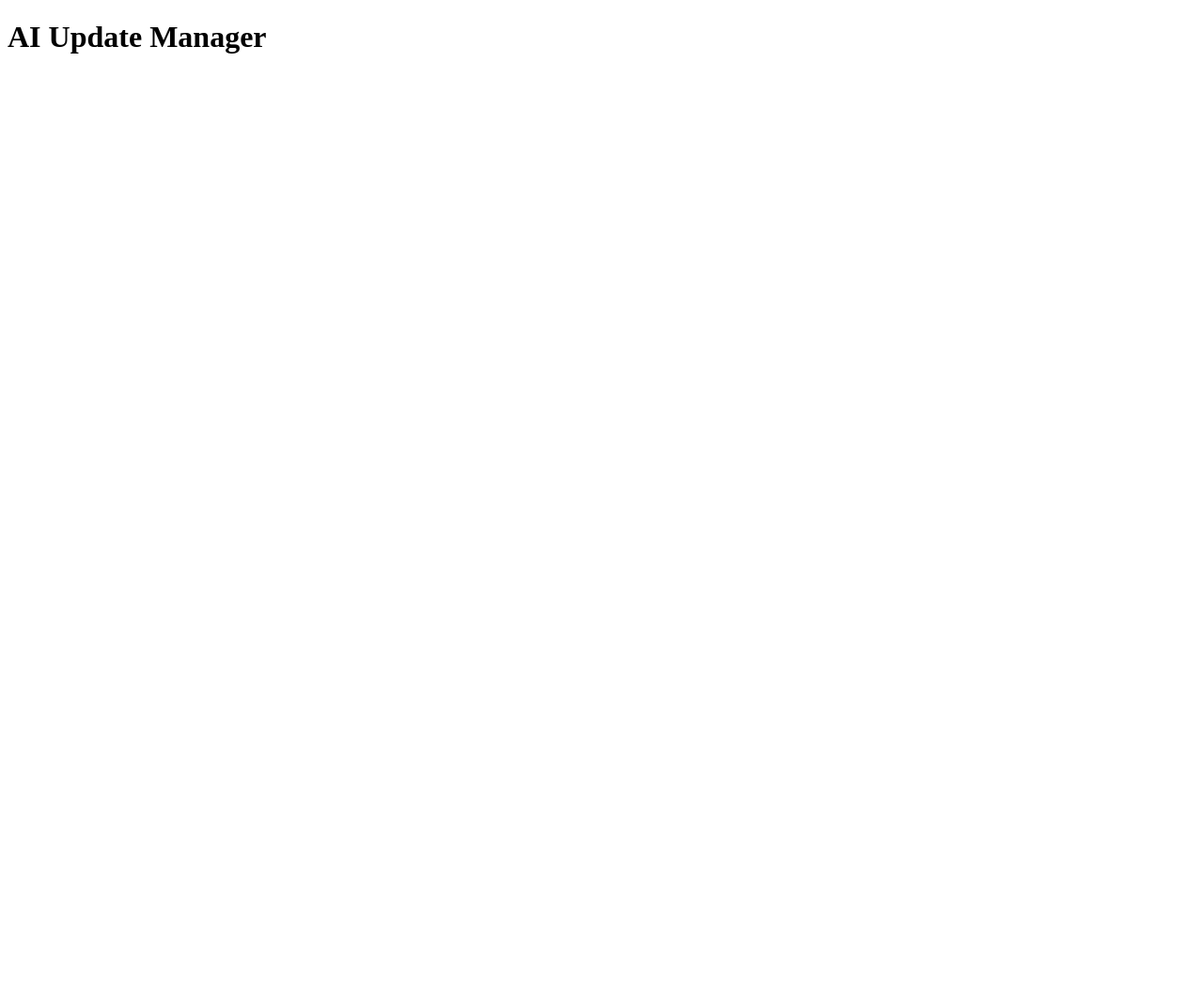
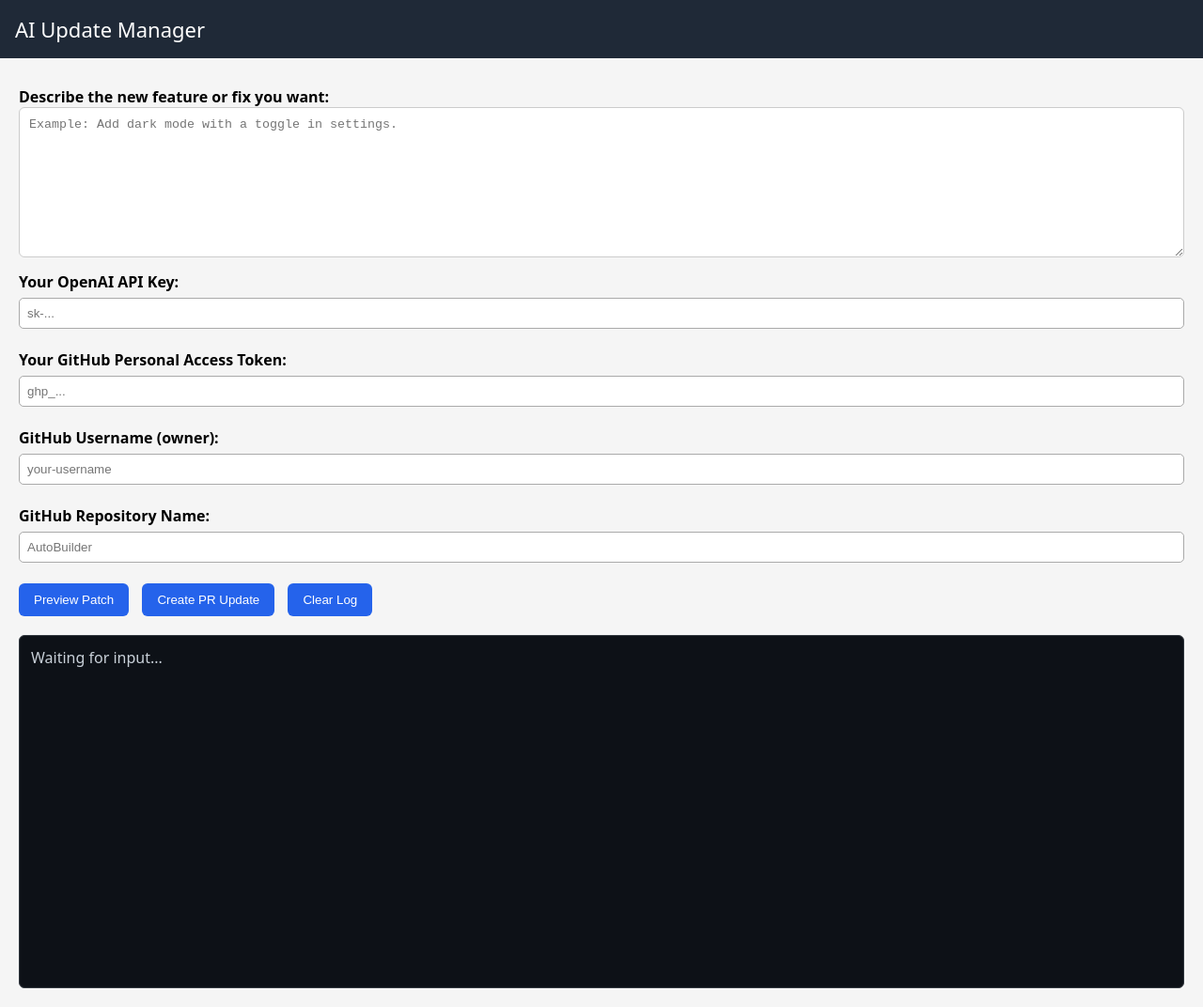
Before and after one commit to rrlerr/AutoBuilder, a plain HTML site: page electron-app/public/update-panel.html in a window 1280 px wide. Shown: the whole page at 94% size. Before the commit the page ends 800 px from the top, so only its background shows below. Drawn offline with Linux system fonts and the light colour scheme.

Commit message:
Update update-panel.html

```diff
--- a/electron-app/public/update-panel.html
+++ b/electron-app/public/update-panel.html
@@ -1,2 +1,172 @@
 <!doctype html>
-<html><body><h1>AI Update Manager</h1></body></html>
+<html>
+<head>
+  <meta charset="utf-8"/>
+  <title>AI Update Manager</title>
+  <style>
+    body {
+      font-family: system-ui, Arial;
+      margin: 0;
+      padding: 0;
+      background: #f5f5f5;
+    }
+
+    header {
+      background: #1f2937;
+      color: white;
+      padding: 16px;
+      font-size: 22px;
+    }
+
+    .container {
+      padding: 20px;
+    }
+
+    textarea {
+      width: 100%;
+      min-height: 160px;
+      font-family: monospace;
+      padding: 10px;
+      box-sizing: border-box;
+      border-radius: 6px;
+      border: 1px solid #ccc;
+      resize: vertical;
+      background: white;
+    }
+
+    input[type=text] {
+      width: 100%;
+      padding: 8px;
+      margin-top: 6px;
+      margin-bottom: 12px;
+      border-radius: 5px;
+      box-sizing: border-box;
+      border: 1px solid #aaa;
+    }
+
+    button {
+      padding: 10px 16px;
+      border: none;
+      background: #2563eb;
+      color: white;
+      border-radius: 6px;
+      cursor: pointer;
+      margin-right: 10px;
+      margin-top: 10px;
+    }
+
+    button:hover {
+      background: #1d4ed8;
+    }
+
+    #log {
+      background: #0d1117;
+      color: #c9d1d9;
+      white-space: pre-wrap;
+      padding: 12px;
+      height: 350px;
+      overflow: auto;
+      margin-top: 20px;
+      border-radius: 6px;
+      border: 1px solid #30363d;
+    }
+
+    .label {
+      font-weight: bold;
+      margin-top: 10px;
+      display: block;
+    }
+
+  </style>
+</head>
+
+<body>
+
+<header>AI Update Manager</header>
+
+<div class="container">
+
+  <label class="label">Describe the new feature or fix you want:</label>
+  <textarea id="request" placeholder="Example: Add dark mode with a toggle in settings."></textarea>
+
+  <label class="label">Your OpenAI API Key:</label>
+  <input id="openai_key" type="text" placeholder="sk-..." />
+
+  <label class="label">Your GitHub Personal Access Token:</label>
+  <input id="gh_token" type="text" placeholder="ghp_..." />
+
+  <label class="label">GitHub Username (owner):</label>
+  <input id="gh_owner" type="text" placeholder="your-username" />
+
+  <label class="label">GitHub Repository Name:</label>
+  <input id="gh_repo" type="text" placeholder="AutoBuilder" />
+
+  <button id="preview">Preview Patch</button>
+  <button id="send">Create PR Update</button>
+  <button id="clear">Clear Log</button>
+
+  <div id="log">Waiting for input...</div>
+
+</div>
+
+<script>
+  const logEl = document.getElementById('log');
+
+  function appendLog(t) {
+    logEl.textContent += "\n" + t;
+    logEl.scrollTop = logEl.scrollHeight;
+  }
+
+  document.getElementById('clear').onclick = () => {
+    logEl.textContent = "";
+  };
+
+  document.getElementById('preview').onclick = async () => {
+    const req = document.getElementById('request').value;
+    const openai = document.getElementById('openai_key').value;
+
+    if (!req || !openai) {
+      alert("Please enter your request + OpenAI key.");
+      return;
+    }
+
+    appendLog("Sending preview request...");
+    const res = await window.electronAPI.sendCmd({
+      cmd: "preview_update",
+      request: req,
+      openai_key: openai
+    });
+
+    appendLog("Preview response:");
+    appendLog(JSON.stringify(res, null, 2));
+  };
+
+  document.getElementById('send').onclick = async () => {
+    const req = document.getElementById('request').value;
+    const openai = document.getElementById('openai_key').value;
+    const gh = document.getElementById('gh_token').value;
+    const owner = document.getElementById('gh_owner').value;
+    const repo = document.getElementById('gh_repo').value;
+
+    if (!req || !openai || !gh || !owner || !repo) {
+      alert("Please fill all fields before sending.");
+      return;
+    }
+
+    appendLog("Sending update request...");
+    const res = await window.electronAPI.sendCmd({
+      cmd: "request_update",
+      request: req,
+      openai_key: openai,
+      gh_token: gh,
+      gh_owner: owner,
+      gh_repo: repo
+    });
+
+    appendLog("PR Response:");
+    appendLog(JSON.stringify(res, null, 2));
+  };
+</script>
+
+</body>
+</html>
```
